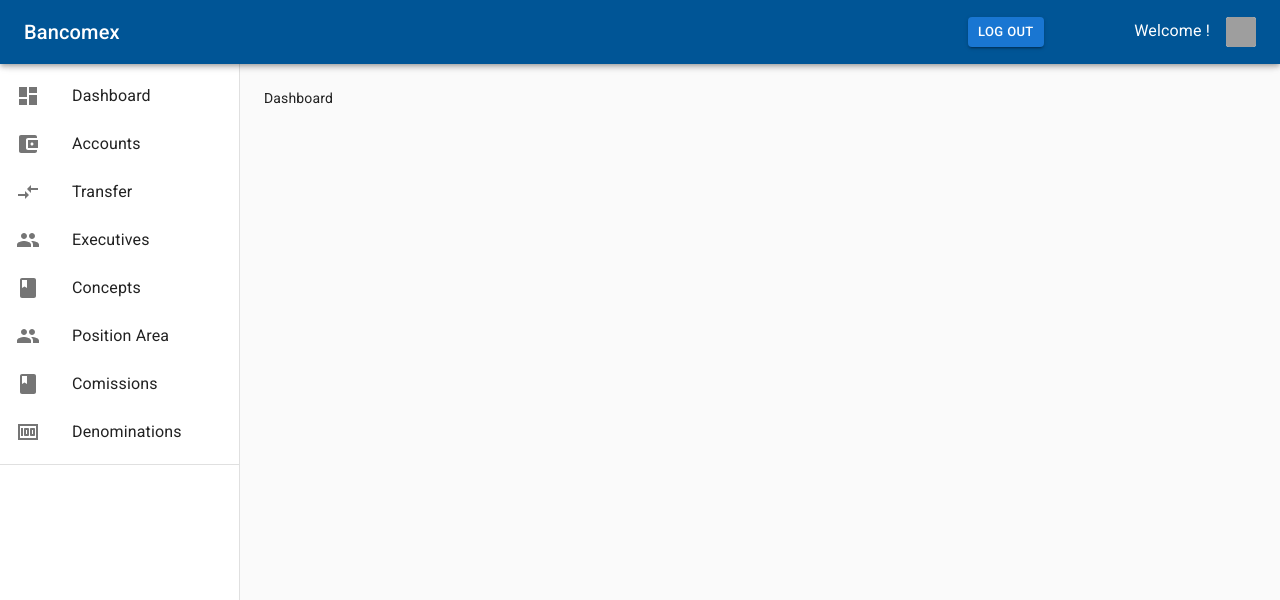
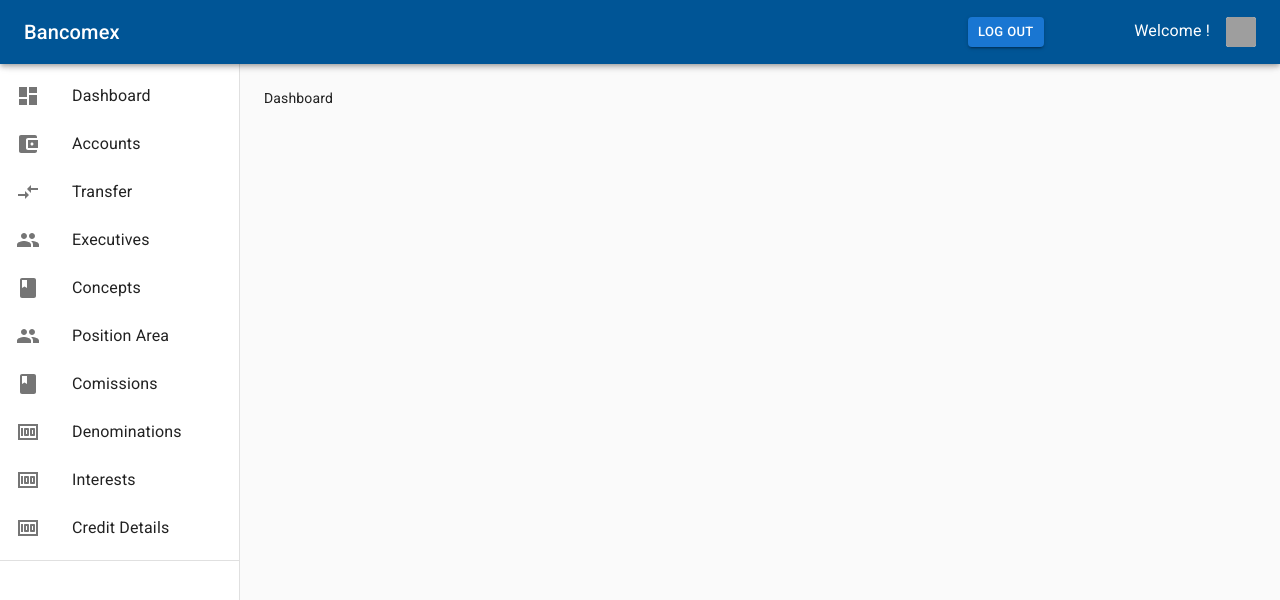
Before and after one commit to Slynnex/front-banco, a React (Create React App) app: page /manager in a window 1280 px wide. Shown: the top 600 px of the page. Built offline with nearby package versions, Linux system fonts and the light colour scheme; grey boxes are pictures that could not be loaded.

Commit message:
agregando nuevas ventanas

```diff
--- a/src/components/dashboard/UserRoutes.js
+++ b/src/components/dashboard/UserRoutes.js
@@ -56,6 +56,18 @@ export const gerente = [
         nameRoute:"Denominations",
         route: "/manager/denominations",
         icon: <MoneyIcon/>
+      },
+      {
+        id:10,
+        nameRoute:"Interests",
+        route: "/manager/interests",
+        icon: <MoneyIcon/>
+      },
+      {
+        id:11,
+        nameRoute:"Credit Details",
+        route: "/manager/creditdetails",
+        icon: <MoneyIcon/>
       }
 ]
 
--- /dev/null
+++ b/src/pages/CreditDetails/CreditDetails.js
@@ -0,0 +1,9 @@
+import React from 'react'
+
+const CreditDetails = () => {
+  return (
+    <div>CreditDetails</div>
+  )
+}
+
+export default CreditDetails
--- /dev/null
+++ b/src/pages/Interests/Interests.js
@@ -0,0 +1,9 @@
+import React from 'react'
+
+const Interests = () => {
+  return (
+    <div>Interests</div>
+  )
+}
+
+export default Interests
--- a/src/pages/Manager.js
+++ b/src/pages/Manager.js
@@ -9,6 +9,8 @@ import Comissions from './Commissions/Commissions'
 import Concepts from './Concepts/Concepts'
 import Denominations from './Denominations/Denominations'
 import PositionArea from './PositionArea/PositionArea'
+import Interests from './Interests/Interests'
+import CreditDetails from './CreditDetails/CreditDetails'
 
 const Manager = () => {
   return (
@@ -22,6 +24,8 @@ const Manager = () => {
                 <Route exact path={'/positionArea'} element={<PositionArea/>}/>
                 <Route exact path={'/comissions'} element={<Comissions/>}/>
                 <Route exact path={'/concepts'} element={<Concepts/>}/>
+                <Route exact path={'/interests'} element={<Interests/>}/>
+                <Route exact path={'/creditdetails'} element={<CreditDetails/>}/>
             </Routes>
     </DashboardSidebar>
   )
```
Also changed, not shown: src/App.js (indentation only).
